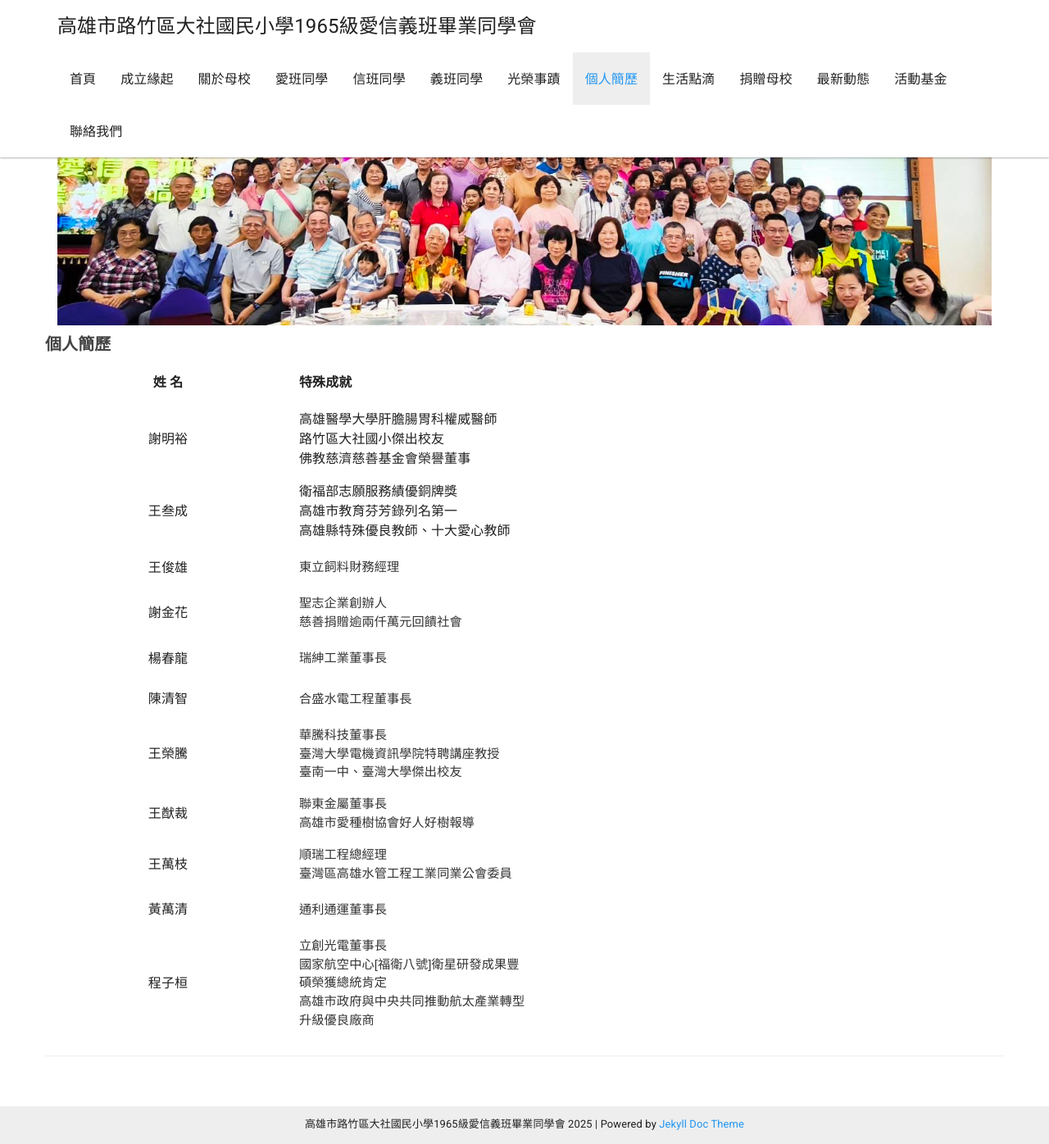
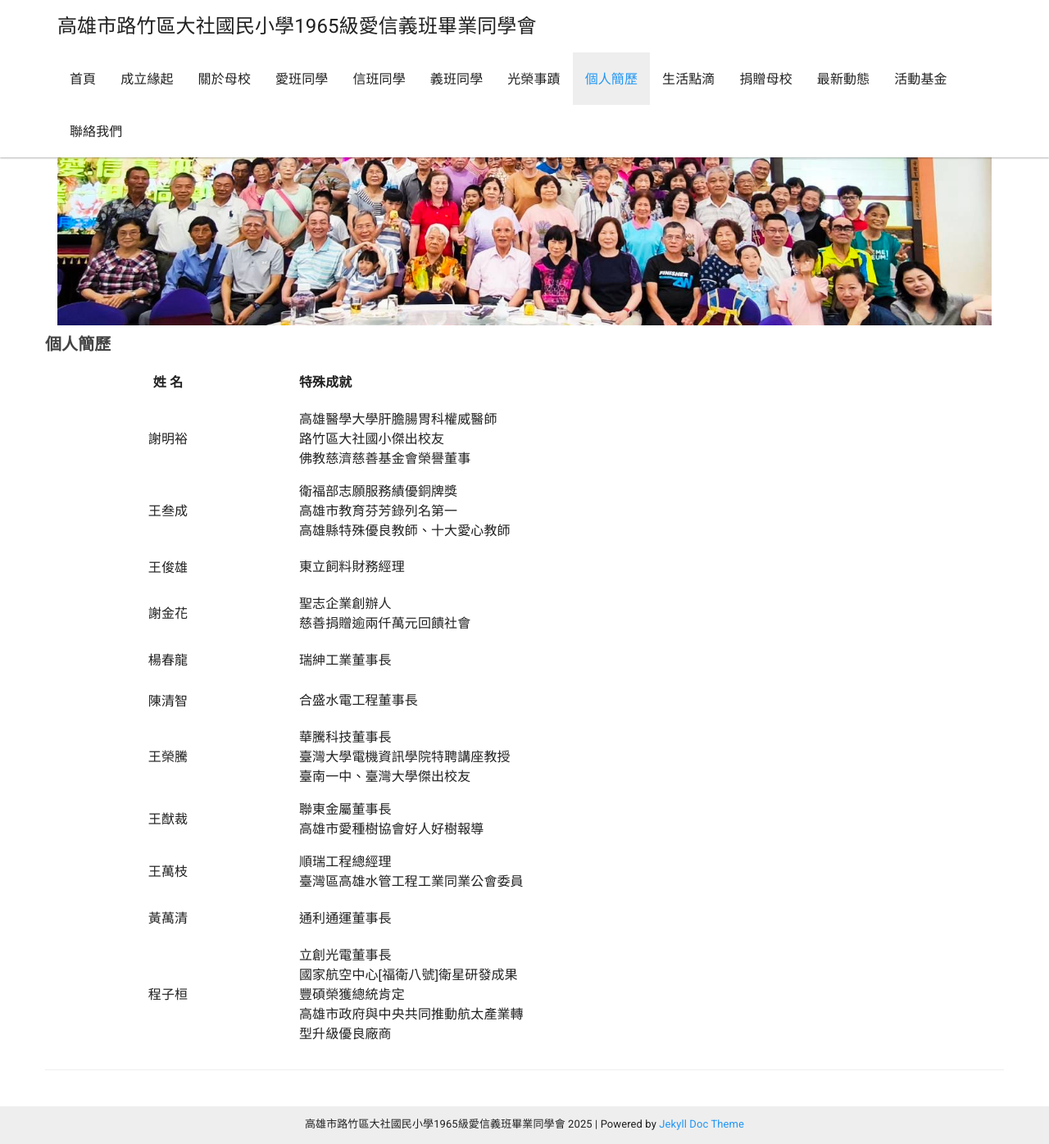
Before and after one commit to dashe1965/dashe1965.github.io, a Jekyll site: the page built from _docs/Resume/Resume.md, in a window 1280 px wide and 1396 px high. Shown: the whole window at 82% size. Built offline with Jekyll 4.4.1, drawn with Linux system fonts in a browser that asks for light colours; nearby versions of some CDN libraries.

Commit message:
Update Resume.md

```diff
--- a/_docs/Resume/Resume.md
+++ b/_docs/Resume/Resume.md
@@ -33,7 +33,7 @@ sectionid: Resume
       <td style="text-align: center; vertical-align: middle; padding: 10px 0; border: none;">
         王俊雄
       </td>
-      <td style="vertical-align: middle; font-size: 0.95em; color: #333; border: none; padding-left: 10px;">
+      <td style="vertical-align: middle; line-height: 1.5; border: none; padding-left: 10px;">
         東立飼料財務經理
       </td>
     </tr>
@@ -41,7 +41,7 @@ sectionid: Resume
       <td style="text-align: center; vertical-align: middle; padding: 10px 0; border: none;">
         謝金花
       </td>
-      <td style="vertical-align: middle; font-size: 0.95em; color: #333; line-height: 1.5; border: none; padding-left: 10px;">
+      <td style="vertical-align: middle; line-height: 1.5; border: none; padding-left: 10px;">
         聖志企業創辦人<br>
         慈善捐贈逾兩仟萬元回饋社會
       </td>
@@ -50,7 +50,7 @@ sectionid: Resume
       <td style="text-align: center; vertical-align: middle; padding: 10px 0; border: none;">
         楊春龍
       </td>
-      <td style="vertical-align: middle; font-size: 0.95em; color: #333; border: none; padding-left: 10px;">
+      <td style="vertical-align: middle; line-height: 1.5; border: none; padding-left: 10px;">
         瑞紳工業董事長
       </td>
     </tr>
@@ -58,7 +58,7 @@ sectionid: Resume
       <td style="text-align: center; vertical-align: middle; padding: 10px 0; border: none;">
         陳清智
       </td>
-      <td style="vertical-align: middle; font-size: 0.95em; color: #333; border: none; padding-left: 10px;">
+      <td style="vertical-align: middle; line-height: 1.5; border: none; padding-left: 10px;">
         合盛水電工程董事長
       </td>
     </tr>
@@ -66,7 +66,7 @@ sectionid: Resume
       <td style="text-align: center; vertical-align: middle; padding: 10px 0; border: none;">
         王榮騰
       </td>
-      <td style="vertical-align: middle; font-size: 0.95em; color: #333; line-height: 1.5; border: none; padding-left: 10px;">
+      <td style="vertical-align: middle; line-height: 1.5; border: none; padding-left: 10px;">
         華騰科技董事長<br>
         臺灣大學電機資訊學院特聘講座教授<br>
         臺南一中、臺灣大學傑出校友
@@ -76,7 +76,7 @@ sectionid: Resume
       <td style="text-align: center; vertical-align: middle; padding: 10px 0; border: none;">
         王猷裁
       </td>
-      <td style="vertical-align: middle; font-size: 0.95em; color: #333; line-height: 1.5; border: none; padding-left: 10px;">
+      <td style="vertical-align: middle; line-height: 1.5; border: none; padding-left: 10px;">
         聯東金屬董事長<br>
         高雄市愛種樹協會好人好樹報導
       </td>
@@ -85,7 +85,7 @@ sectionid: Resume
       <td style="text-align: center; vertical-align: middle; padding: 10px 0; border: none;">
         王萬枝
       </td>
-      <td style="vertical-align: middle; font-size: 0.95em; color: #333; line-height: 1.5; border: none; padding-left: 10px;">
+      <td style="vertical-align: middle; line-height: 1.5; border: none; padding-left: 10px;">
         順瑞工程總經理<br>
         臺灣區高雄水管工程工業同業公會委員
       </td>
@@ -94,7 +94,7 @@ sectionid: Resume
       <td style="text-align: center; vertical-align: middle; padding: 10px 0; border: none;">
         黃萬清
       </td>
-      <td style="vertical-align: middle; font-size: 0.95em; color: #333; border: none; padding-left: 10px;">
+      <td style="vertical-align: middle; line-height: 1.5; border: none; padding-left: 10px;">
         通利通運董事長
       </td>
     </tr>
@@ -102,7 +102,7 @@ sectionid: Resume
       <td style="text-align: center; vertical-align: middle; padding: 10px 0; border: none;">
         程子桓
       </td>
-      <td style="vertical-align: middle; font-size: 0.95em; color: #333; line-height: 1.5; border: none; padding-left: 10px;">
+      <td style="vertical-align: middle; line-height: 1.5; border: none; padding-left: 10px;">
         立創光電董事長<br>
         國家航空中心[福衛八號]衛星研發成果豐碩榮獲總統肯定<br>
         高雄市政府與中央共同推動航太產業轉型升級優良廠商
```
